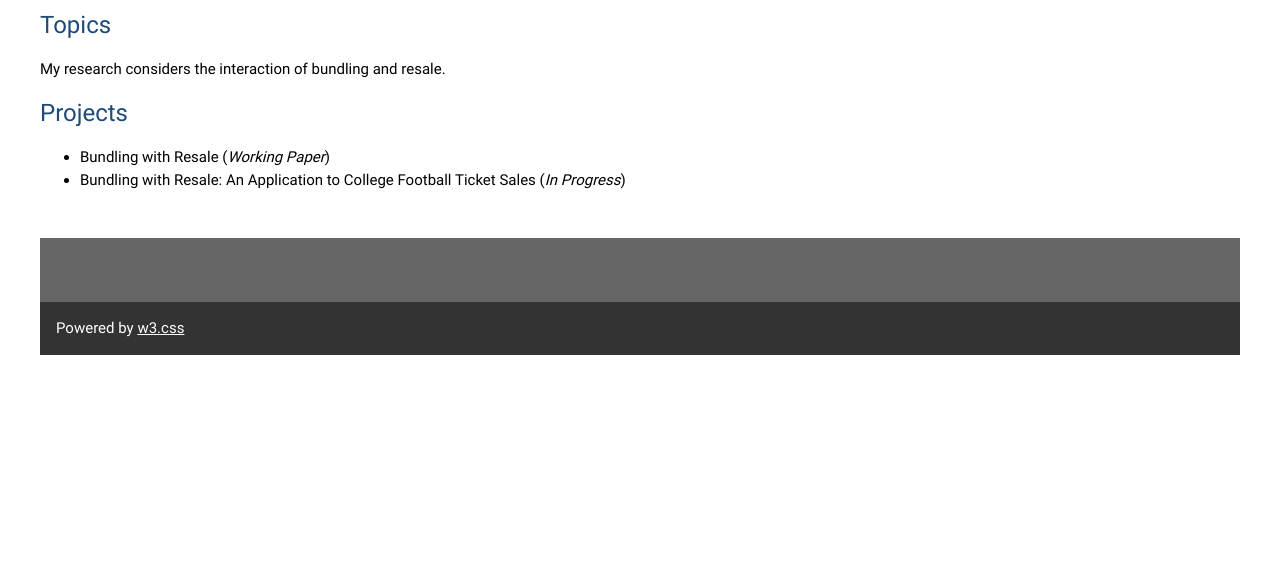
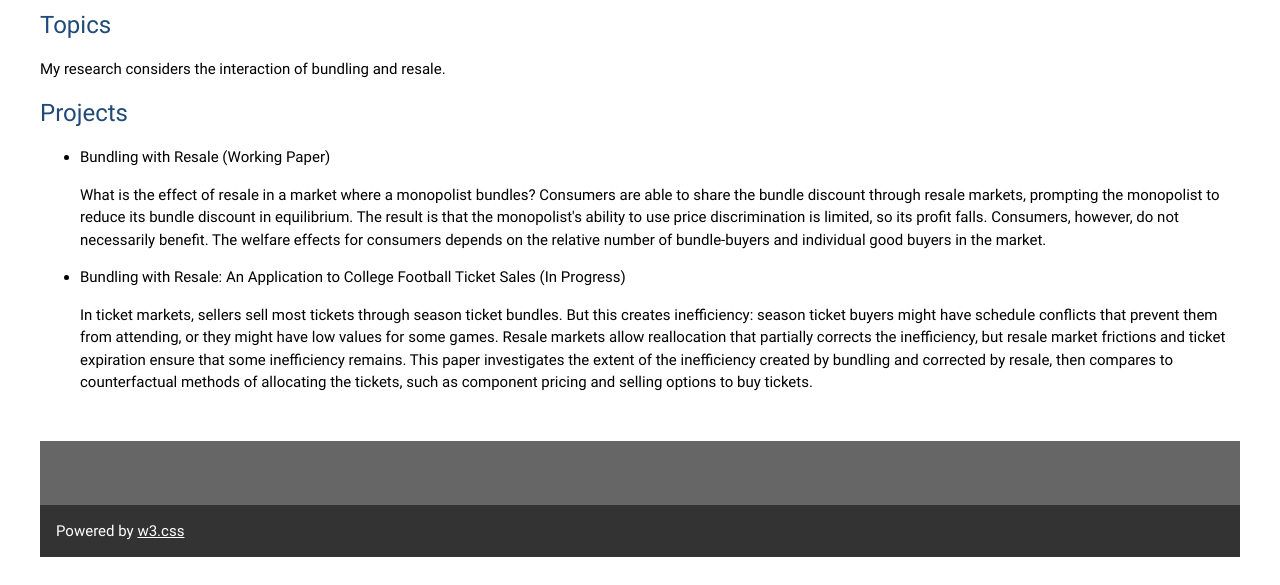
Before and after one commit to drewvollmer/drewvollmer.github.io, a plain HTML site: page research.html in a window 1280 px wide. Shown: the part 215-800 px from the top of the page. Drawn offline with Linux system fonts and the light colour scheme.

Commit message:
Research blurbs

```diff
--- a/research.html
+++ b/research.html
@@ -91,11 +91,39 @@ vgap {
     <h3 style="color:#204a79;">Projects</h3>
 
     <ul>
-      <li>Bundling with Resale (<i>Working Paper</i>)</li>
+      <li>
+        Bundling with Resale (Working Paper)
 
-      <li>Bundling with Resale: An Application to College Football Ticket Sales (<i>In Progress</i>)</li>
+        <p>
+          What is the effect of resale in a market where a monopolist
+          bundles?  Consumers are able to share the bundle discount
+          through resale markets, prompting the monopolist to reduce
+          its bundle discount in equilibrium.  The result is that the
+          monopolist's ability to use price discrimination is limited,
+          so its profit falls.  Consumers, however, do not necessarily
+          benefit.  The welfare effects for consumers depends on the
+          relative number of bundle-buyers and individual good buyers
+          in the market.
+        </p>
+      </li>
 
-      <!-- <li>Competition Under Dynamic Pricing (<i>Preliminary</i>)</li> -->
+      <li>
+        Bundling with Resale: An Application to College Football Ticket Sales (In Progress)
+
+        <p>
+          In ticket markets, sellers sell most tickets through season
+          ticket bundles.  But this creates inefficiency: season
+          ticket buyers might have schedule conflicts that prevent
+          them from attending, or they might have low values for some
+          games.  Resale markets allow reallocation that partially
+          corrects the inefficiency, but resale market frictions and
+          ticket expiration ensure that some inefficiency remains.
+          This paper investigates the extent of the inefficiency
+          created by bundling and corrected by resale, then compares
+          to counterfactual methods of allocating the tickets, such as
+          component pricing and selling options to buy tickets.
+        </p>
+      </li>
 </ul>
 
     <!-- TODO -->
```
Also changed, not shown: 1 other file.
